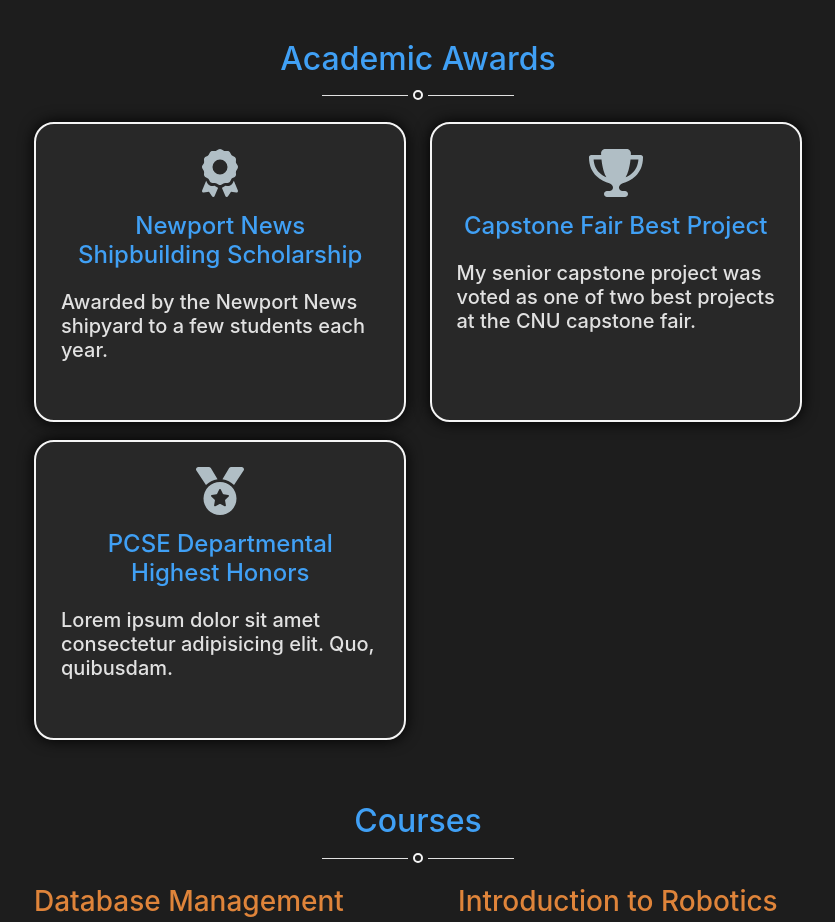
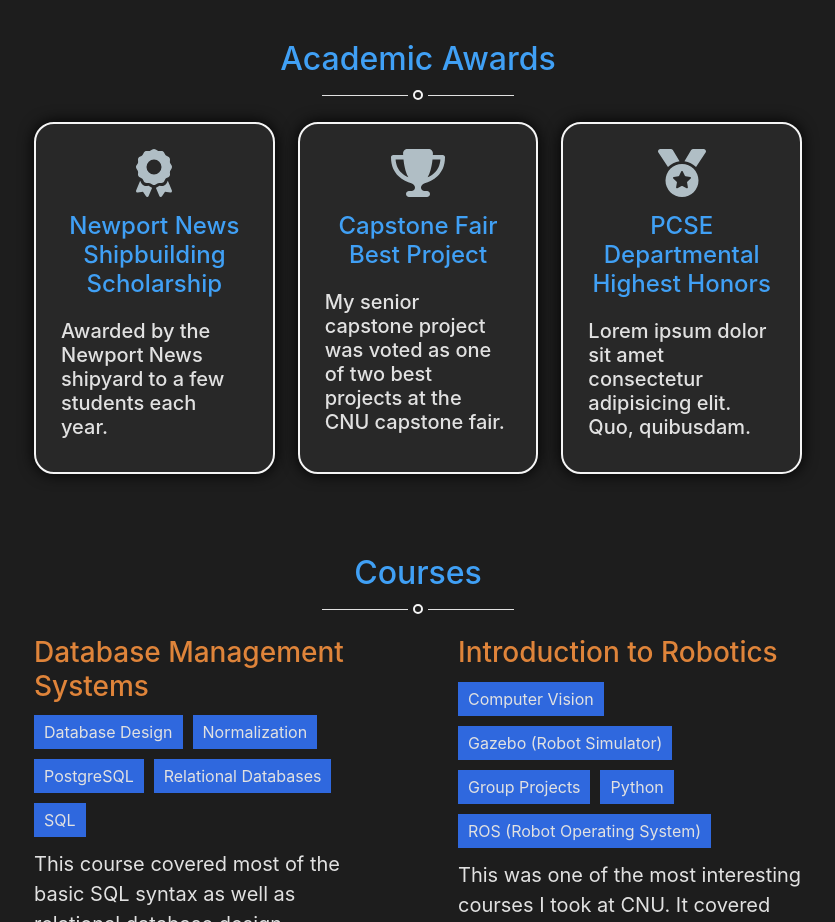
Before and after one commit to Dylan-Dotti/React-Portfolio-Website, a React (Create React App) app: page /education in a window 1280 px wide. Shown: the part 680-1602 px from the top of the page, without its empty margins (222-1057 px from the left). Built offline with nearby package versions, Linux system fonts and the light colour scheme.

Commit message:
Change grid to 3 columns

```diff
--- a/src/Components/Education/education.scss
+++ b/src/Components/Education/education.scss
@@ -32,7 +32,7 @@
 
         .awards-grid {
             display: grid;
-            grid-template-columns: repeat(auto-fill, minmax(300px, 1fr));
+            grid-template-columns: repeat(3, 1fr);
             gap: 3%;
         }
 
```
